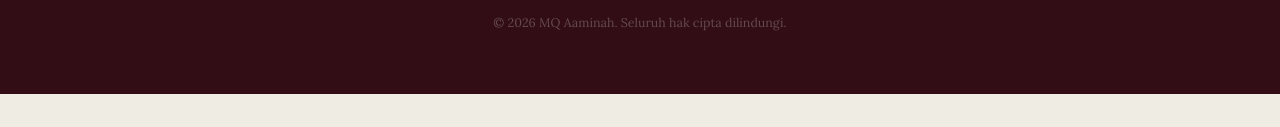
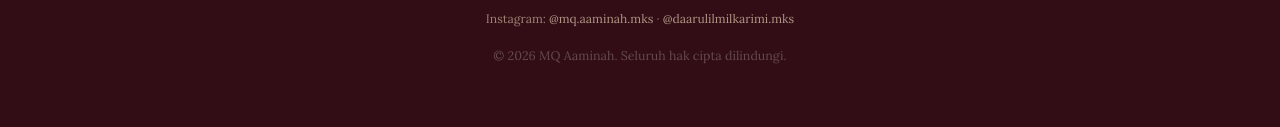
Before and after one commit to Apitod/muslimah-preneur, a website: page index.html in a window 1280 px wide. Shown: the part 11129-11256 px from the top of the page. Before the commit the page ends 11223 px from the top, so only its background shows below. Drawn offline with nearby package versions, Linux system fonts and the light colour scheme; a web font is replaced by a local one.

Commit message:
add instagram links to footer

```diff
--- a/css/main.css
+++ b/css/main.css
@@ -745,6 +745,7 @@ footer{
   font-family:var(--serif);font-size:.94rem;
   color:rgba(235,214,183,.78);margin-bottom:10px;
 }
+.f-social{margin-top:6px;font-size:.76rem;color:rgba(235,214,183,.58)}
 footer a{color:rgba(235,214,183,.68);transition:color var(--t-fast)}
 footer a:hover{color:var(--wood)}
 
--- a/css/registrasi.css
+++ b/css/registrasi.css
@@ -334,6 +334,7 @@ ul,ol{list-style:none}
 }
 .f-logo{height:38px;width:auto;margin:0 auto 16px;opacity:.92}
 .f-brand{font-family:var(--serif);font-size:.94rem;color:rgba(235,214,183,.78);margin-bottom:10px}
+.f-social{margin-top:6px;font-size:.76rem;color:rgba(235,214,183,.58)}
 .f-links{margin-top:10px}
 .site-footer a{color:rgba(235,214,183,.68);transition:color var(--t-fast)}
 .site-footer a:hover{color:var(--wood)}
--- a/index.html
+++ b/index.html
@@ -20,7 +20,7 @@
 <link href="https://fonts.googleapis.com/css2?family=Playfair+Display:ital,wght@0,400;0,600;0,700;1,400&family=Lora:ital,wght@0,400;0,500;0,600;1,400&display=swap" rel="stylesheet" media="print" onload="this.media='all'">
 <noscript><link href="https://fonts.googleapis.com/css2?family=Playfair+Display:ital,wght@0,400;0,600;0,700;1,400&family=Lora:ital,wght@0,400;0,500;0,600;1,400&display=swap" rel="stylesheet"></noscript>
 
-<link rel="stylesheet" href="css/main.css?v=20261118">
+<link rel="stylesheet" href="css/main.css?v=20261122">
 </head>
 <body>
 
@@ -447,6 +447,11 @@
 <footer>
   <img class="f-logo" src="assets/logo.webp" alt="MQ Aaminah" width="1000" height="267" loading="lazy">
   <p class="f-brand">Muslimah Preneur <br> MQ Aaminah × Daarul Ilmil Karimi</p>
+  <p class="f-social">
+    Instagram:
+    <a href="https://www.instagram.com/mq.aaminah.mks" target="_blank" rel="noopener noreferrer">@mq.aaminah.mks</a> ·
+    <a href="https://www.instagram.com/daarulilmilkarimi.mks" target="_blank" rel="noopener noreferrer">@daarulilmilkarimi.mks</a>
+  </p>
   <p style="margin-top:14px;opacity:.6">© 2026 MQ Aaminah. Seluruh hak cipta dilindungi.</p>
 </footer>
 
```
Also changed, not shown: pendaftaran.html (+6 -1 lines), registrasi.html (+6 -1 lines).
